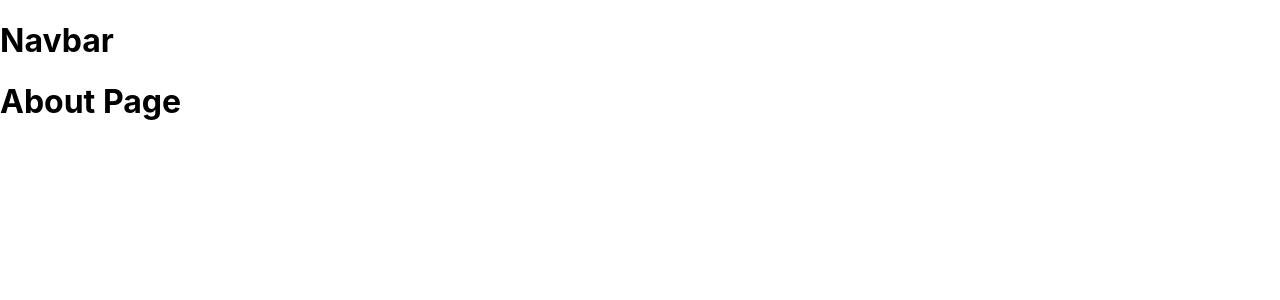
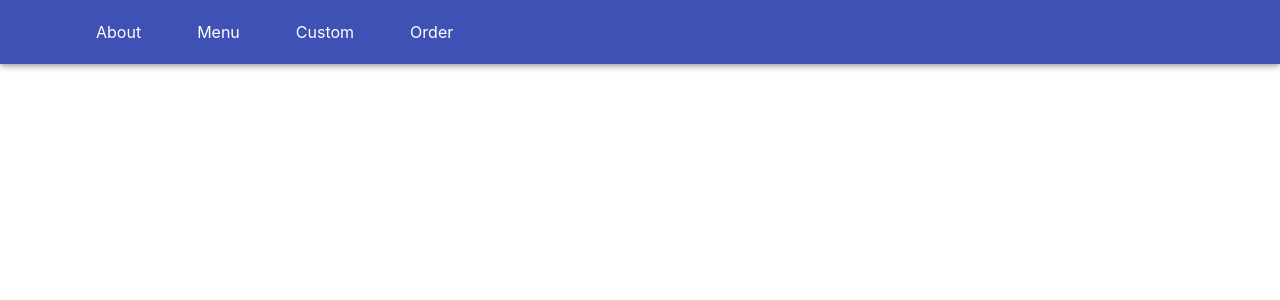
Before and after one commit to gichero/ella-bakes, a React (Create React App) app in the folder client/: page / in a window 1280 px wide. Shown: the top 300 px of the page. Built offline with nearby package versions, Linux system fonts and the light colour scheme.

Commit message:
navbar created

```diff
--- a/client/public/index.html
+++ b/client/public/index.html
@@ -10,6 +10,7 @@
       content="Web site created using create-react-app"
     />
     <link rel="apple-touch-icon" href="%PUBLIC_URL%/logo192.png" />
+    <link rel="stylesheet" href="https://fonts.googleapis.com/css?family=Roboto:300,400,500" />
     <!--
       manifest.json provides metadata used when your web app is installed on a
       user's mobile device or desktop. See https://developers.google.com/web/fundamentals/web-app-manifest/
--- a/client/src/components/Navbar/Navbar.js
+++ b/client/src/components/Navbar/Navbar.js
@@ -1,9 +1,40 @@
-import React from 'react'
+import React from 'react';
+import AppBar from '@material-ui/core/AppBar';
+import Toolbar from '@material-ui/core/Toolbar';
+import List from '@material-ui/core/List';
+import ListItem from '@material-ui/core/ListItem';
+import ListItemText from '@material-ui/core/ListItemText';
+import TypoGraphy from '@material-ui/core/Typography';
 
 export default function Navbar() {
     return (
-        <div>
-           <h1>Navbar</h1>
-        </div>
+        <AppBar>
+            <Toolbar>
+            <List component="nav">
+            <ListItem component="div">
+                <ListItemText inset>
+                    <TypoGraphy color="inherit" variant="title">
+                        About
+                    </TypoGraphy>
+                </ListItemText>
+                <ListItemText inset>
+                    <TypoGraphy color="inherit" variant="title">
+                        Menu
+                    </TypoGraphy>
+                </ListItemText>
+                <ListItemText inset>
+                    <TypoGraphy color="inherit" variant="title">
+                        Custom
+                    </TypoGraphy>
+                </ListItemText>
+                <ListItemText inset>
+                    <TypoGraphy color="inherit" variant="title">
+                        Order
+                    </TypoGraphy>
+                </ListItemText>
+            </ListItem >
+            </List>
+            </Toolbar>
+        </AppBar>
     )
 }
```
